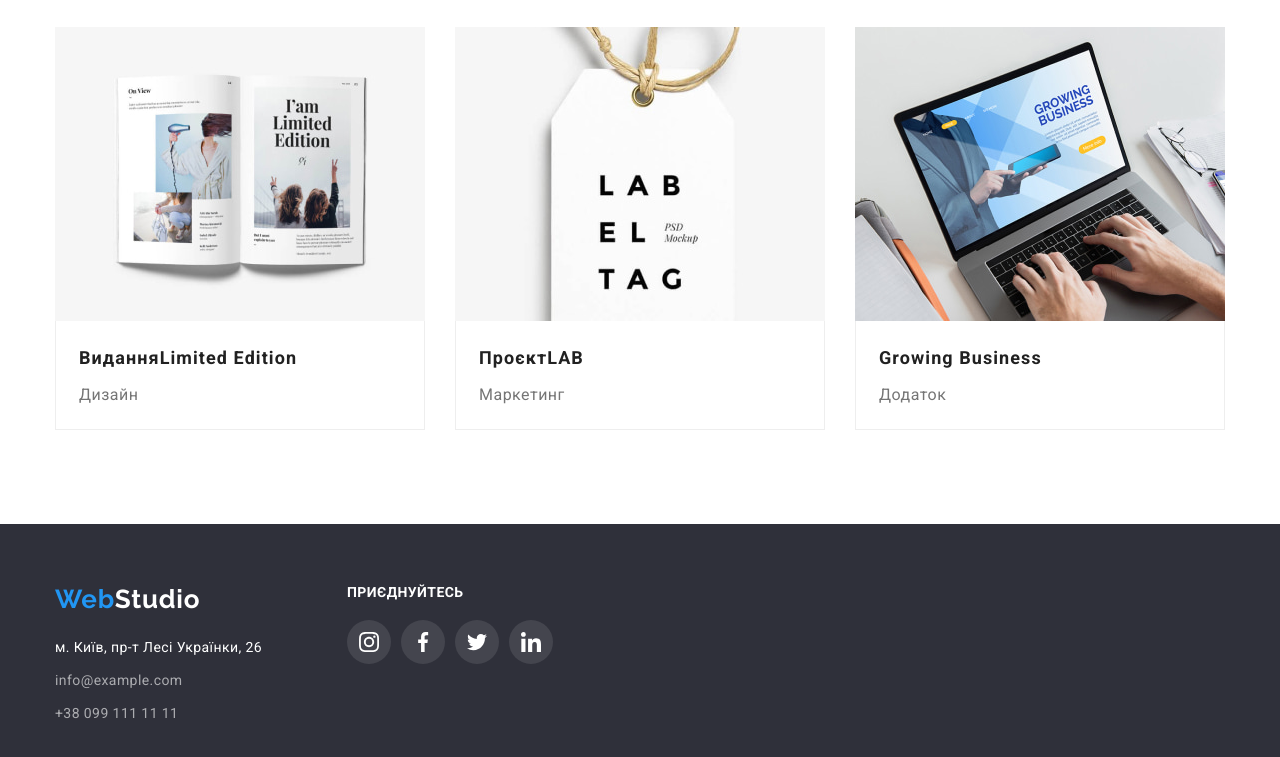
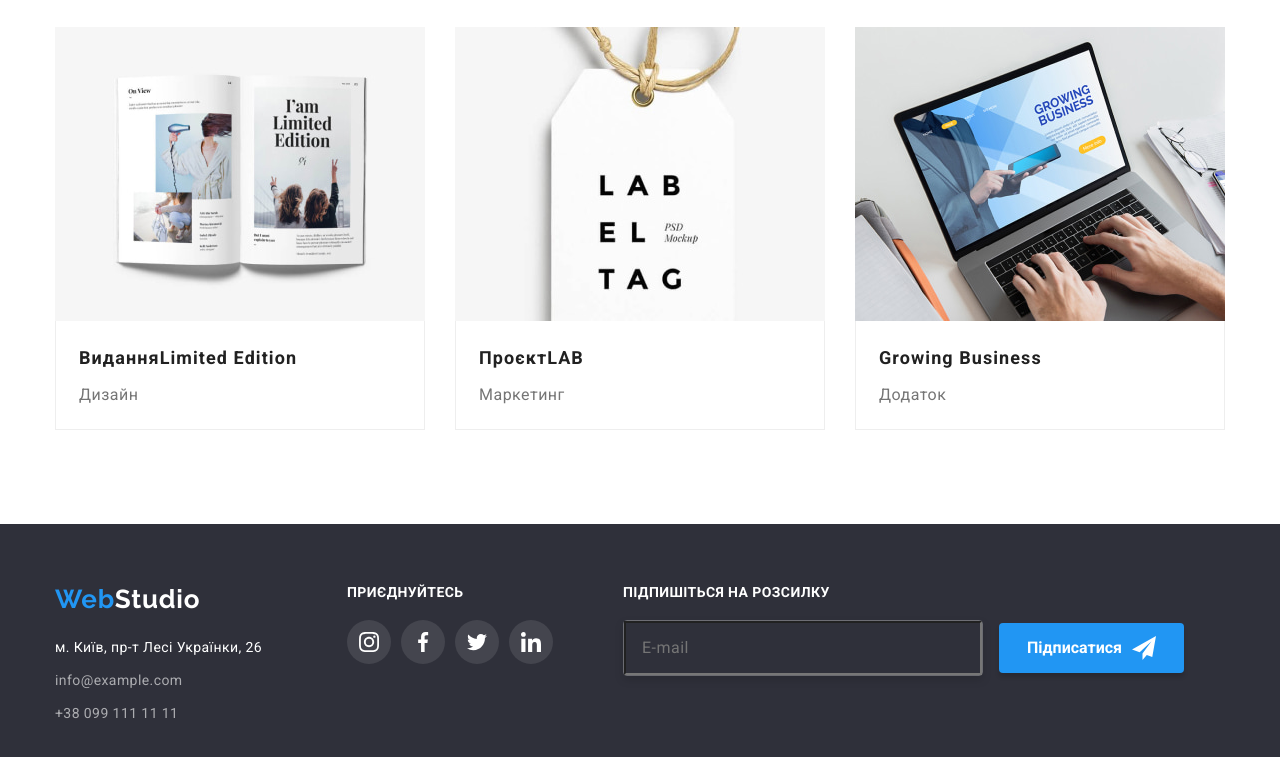
Before and after one commit to Konotop87/goit-markup-hw-06, a plain HTML site: page portfolio.html in a window 1280 px wide. Shown: the part 1110-1867 px from the top of the page. Drawn offline with nearby package versions, Linux system fonts and the light colour scheme.

Commit message:
Update portfolio.html

```diff
--- a/portfolio.html
+++ b/portfolio.html
@@ -193,6 +193,7 @@
   </main>
 
    <!-- footer -->
+
     <footer class="footer">
       <div class="footer-box">
         <div class="footer-conteiner">
@@ -268,6 +269,19 @@
             </li>
           </ul>
         </div>
+        <div class="footer-register-form">
+          <h2 class="footer-register-form-list">Підпишіться на розсилку</h2>
+          <label class="footer-register-label">
+            <input class="footer-register-input" name="email" type="email" placeholder="E-mail" />
+          </label>
+
+          <button class="footer-register-btn" type="submit">
+            Підписатися
+            <svg class="footer-register-btn-icon" width="24" height="24">
+              <use href="./images/icons.svg#icon-send"></use>
+            </svg>
+          </button>
+        </div>
       </div>
     </footer>
 </body>
```
